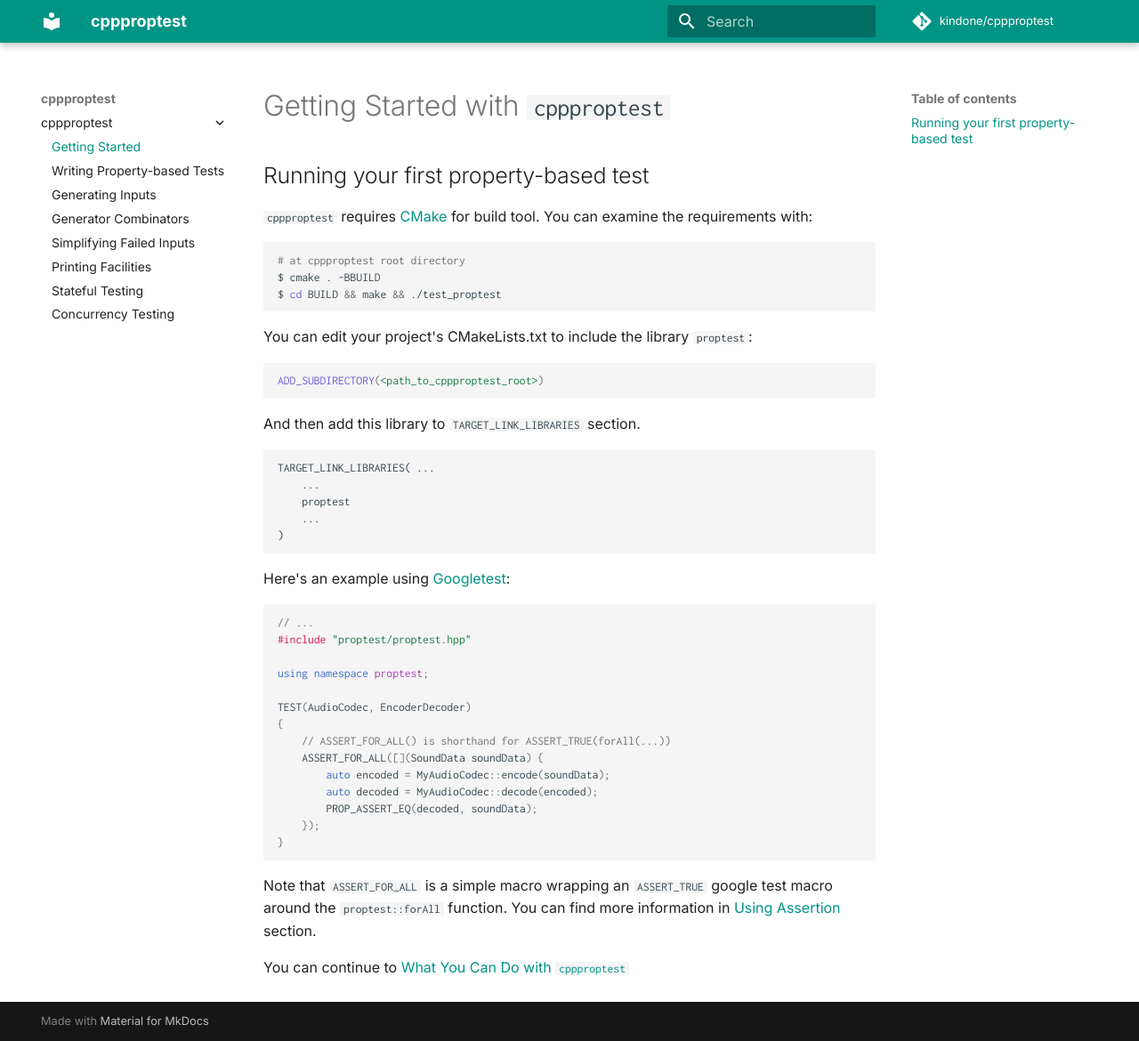
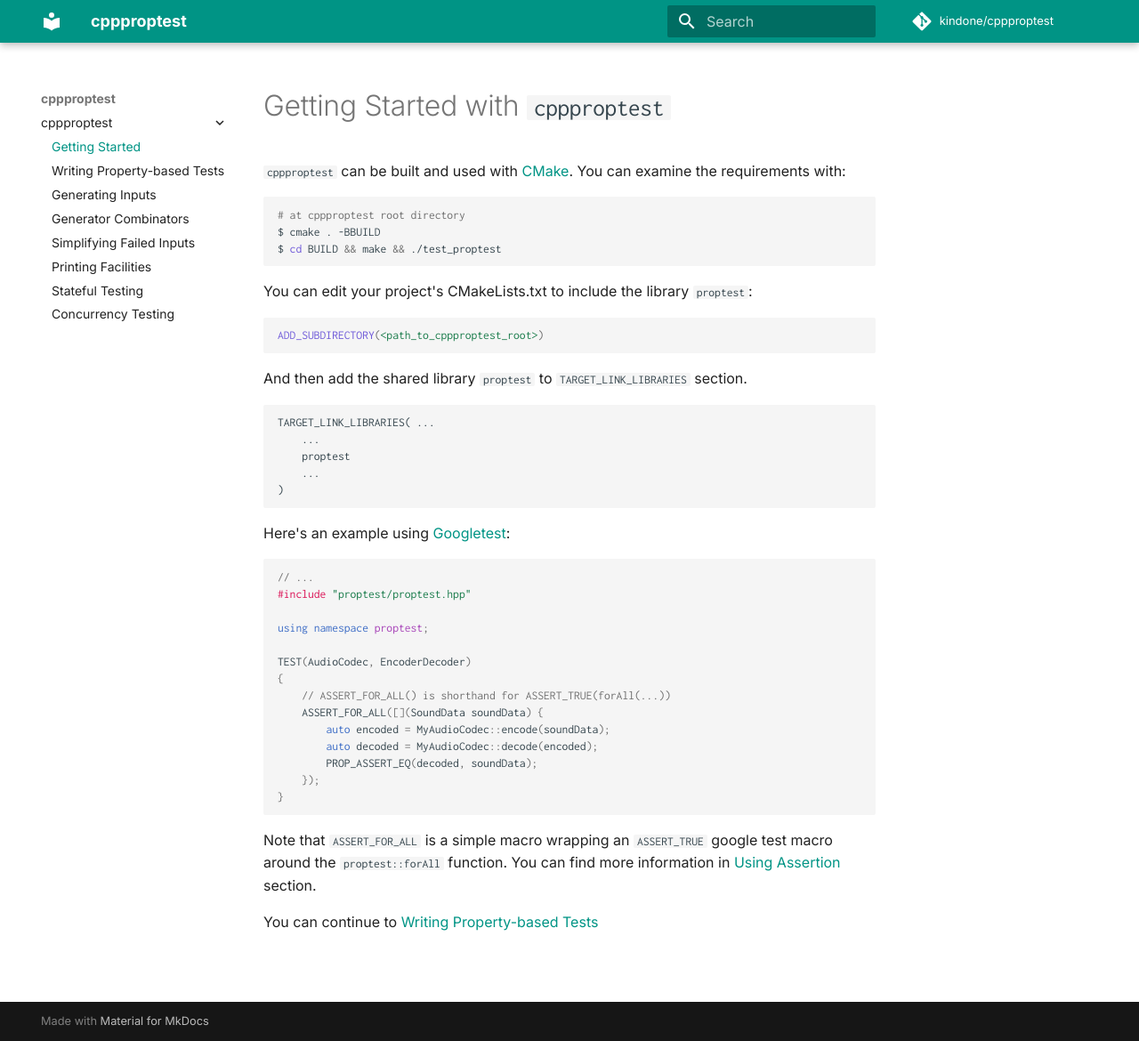
Before and after one commit to kindone/cppproptest, an MkDocs documentation site: the page built from docs/GettingStarted.md, in a window 1280 px wide and 1170 px high. Shown: the whole window at 89% size. Built offline with MkDocs 1.6.1 and Material for MkDocs 9.7.7, drawn with Linux system fonts in a browser that asks for light colours; comment, search, counter and statistics services are not loaded.

Commit message:
update doc: GettingStarted.md

````diff
--- a/docs/GettingStarted.md
+++ b/docs/GettingStarted.md
@@ -1,8 +1,6 @@
 # Getting Started with `cppproptest`
 
-## Running your first property-based test
-
-`cppproptest` requires [CMake](https://cmake.org) for build tool.
+`cppproptest` can be built and used with [CMake](https://cmake.org).
 You can examine the requirements with:
 
 ```Shell
@@ -18,7 +16,7 @@ ADD_SUBDIRECTORY(<path_to_cppproptest_root>)
 
 ```
 
-And then add this library to `TARGET_LINK_LIBRARIES` section.
+And then add the shared library `proptest` to `TARGET_LINK_LIBRARIES` section.
 
 ```
 TARGET_LINK_LIBRARIES( ...
@@ -49,4 +47,4 @@ TEST(AudioCodec, EncoderDecoder)
 
 Note that `ASSERT_FOR_ALL` is a simple macro wrapping an `ASSERT_TRUE` google test macro around the `proptest::forAll` function. You can find more information in [Using Assertion](#using-assertions) section.
 
-You can continue to [What You Can Do with `cppproptest`](Property.md)
+You can continue to [Writing Property-based Tests](Property.md)
````
Also changed, not shown: docs/Property.md (+36 -15 lines), docs/images/property.svg (added).
